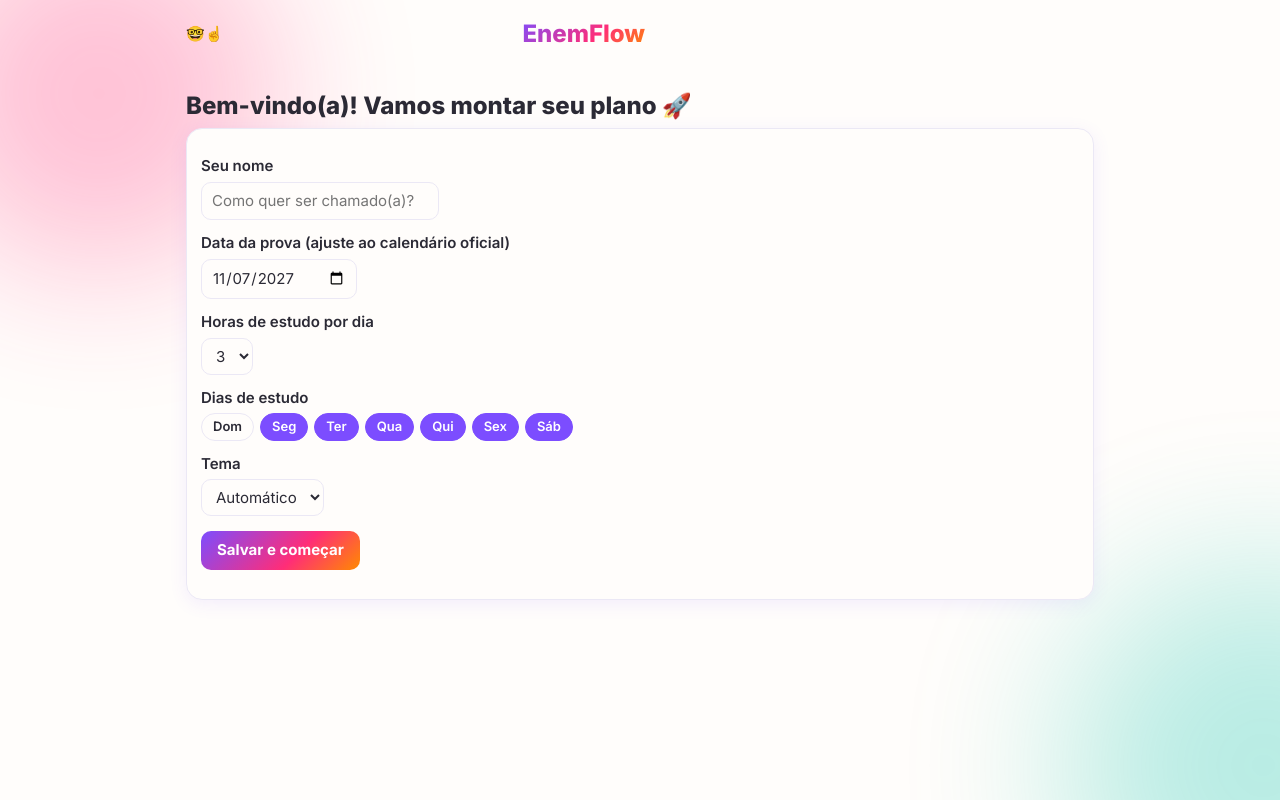
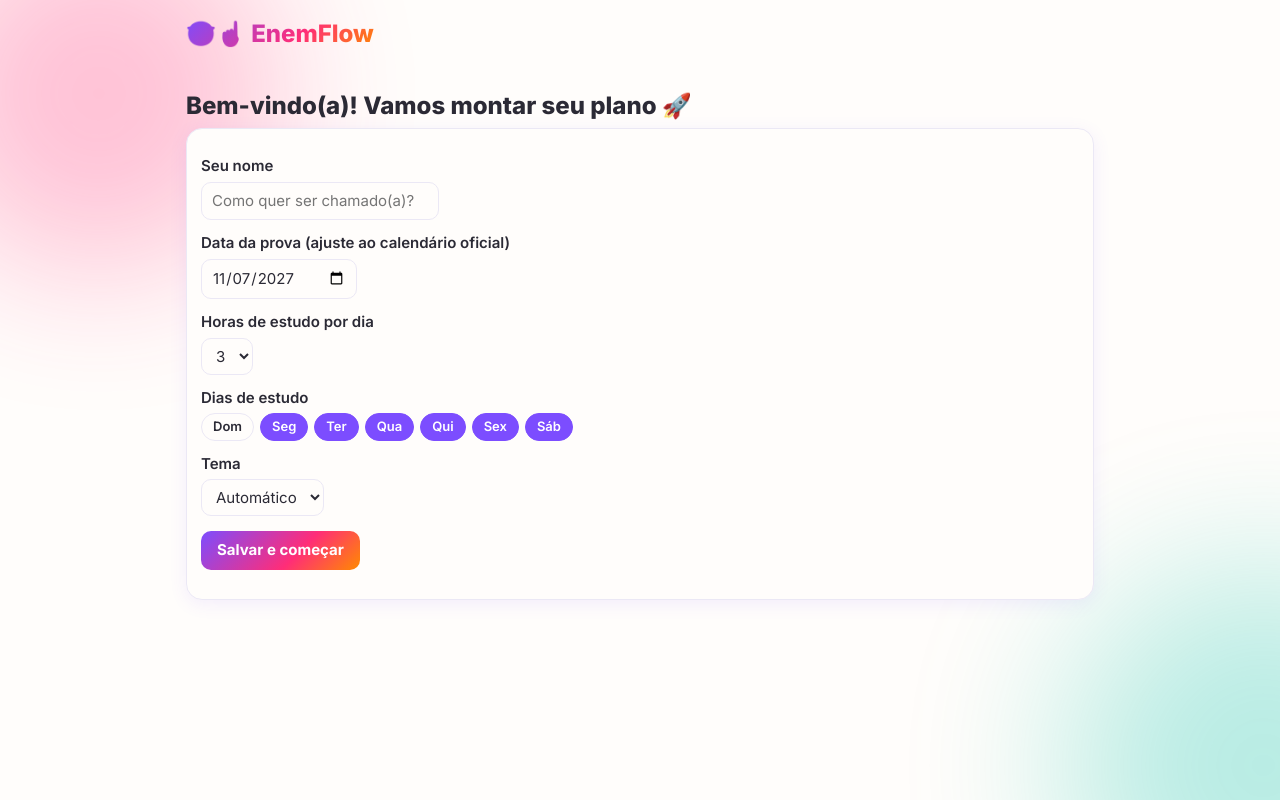
Before and after one commit to miguelwpng-afk/mw, a plain HTML site: page index.html in a window 1280 px wide. Drawn offline with Linux system fonts and the light colour scheme.

Commit message:
Fix header formatting in index.html

```diff
--- a/index.html
+++ b/index.html
@@ -68,7 +68,7 @@ label{display:block;font-weight:600;margin:12px 0 4px}
 </head>
 <body>
 <div class="w">
-<header> 🤓☝️ <h1>EnemFlow</h1><div class="xp" id="xp"></div></header>
+<header> <h1>🤓☝️ EnemFlow</h1><div class="xp" id="xp"></div></header>
 <nav id="nav"></nav>
 <main id="app"></main>
 </div>
```
